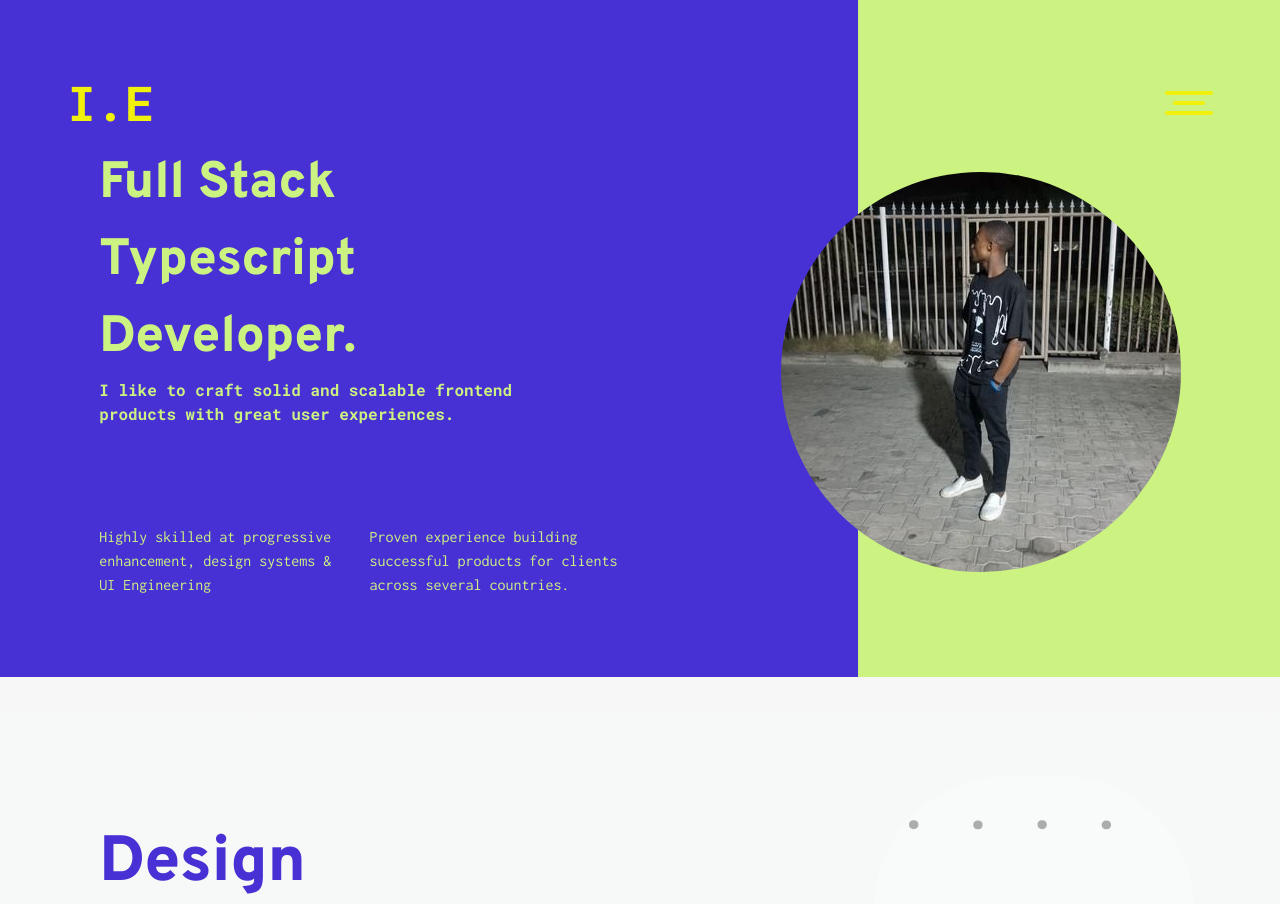
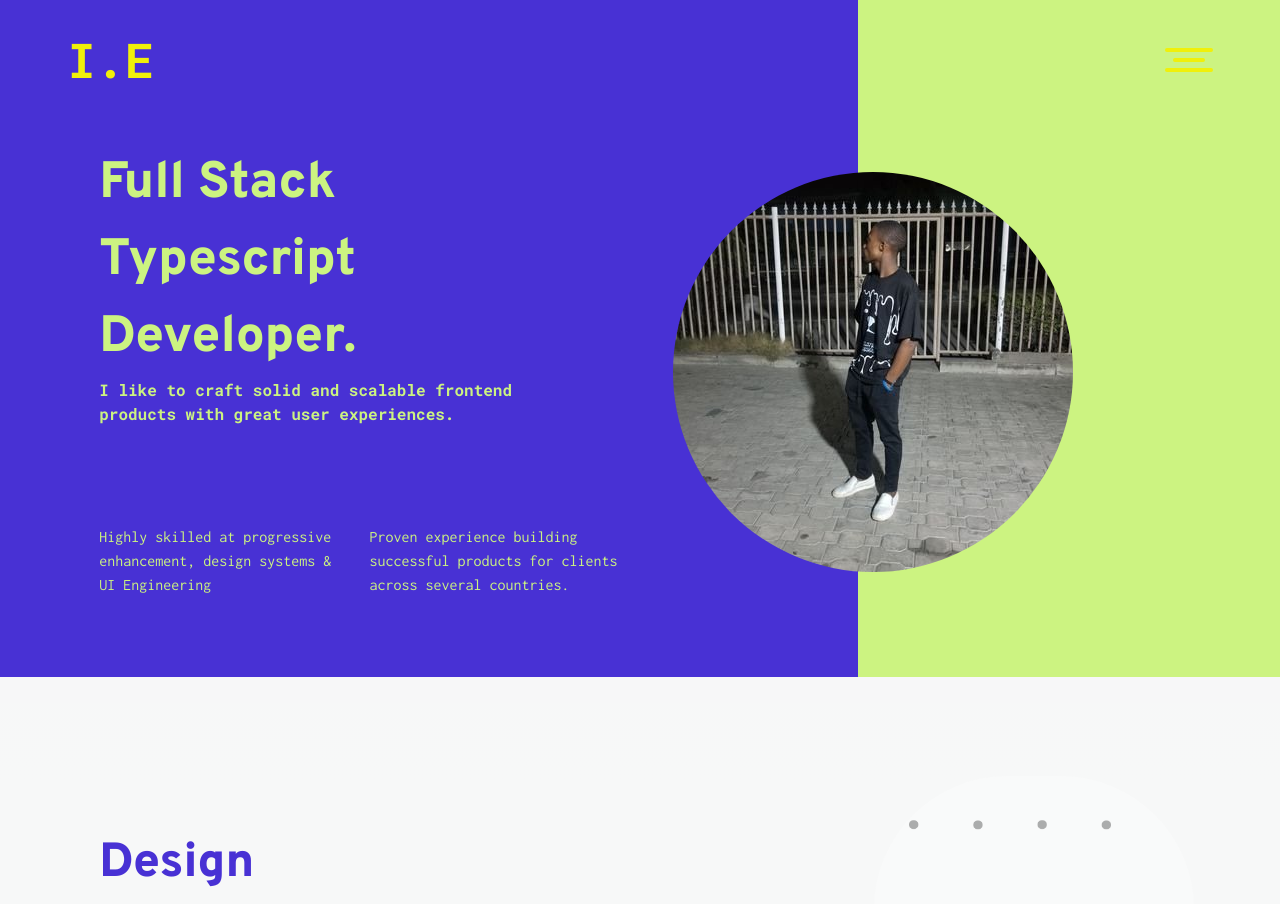
Before and after one commit to Ilesanmi-Erioluwa-Victor/portfolio, a Next.js app: page / in a window 1280 px wide. Shown: the top 904 px of the page. Built offline with nearby package versions, Linux system fonts and the light colour scheme.

Commit message:
modifying app

```diff
--- a/src/components/Bar.tsx
+++ b/src/components/Bar.tsx
@@ -25,7 +25,7 @@ const Bar = () => {
   );
 
   return (
-    <nav className='flex items-center justify-between fixed z-[100] w-[100%] p-[calc(4vw_+_1rem)] mx-auto'>
+    <nav className='flex items-center justify-between fixed z-[100] w-[100%] px-[calc(4vw_+_1rem)] py-6'>
       <Link href='/'>
         <motion.span
           className={`${roboto_mono.className} text-[3rem] font-bold`}
--- a/src/components/Contact.tsx
+++ b/src/components/Contact.tsx
@@ -4,7 +4,7 @@ const Contact = () => {
   return (
     <section className='px-3 pb-[2rem] pt-[5rem] bg-[#f8f8f8fb] md:py-[calc(4vh_+_2.5rem)] md:px-[calc(4vw_+_2rem)] lg:py-[calc(4vh_+_3rem)] lg:px-[calc(4vw_+_3rem)] text-[#4831d4]'>
       <article className='flex flex-col justify-center items-center'>
-        <h3 className='text-[2.5rem] md:text-[3rem] lg:text-[3.4rem] font-semibold leading-none'>
+        <h3 className='text-[2.5rem] md:text-[3rem] lg:text-[3.4rem] font-semibold leading-none text-center'>
           Send me a message!
         </h3>
         <p className='md:text-lg leading-none pt-4 text-black hidden md:block'>
--- a/src/components/Header.tsx
+++ b/src/components/Header.tsx
@@ -26,12 +26,12 @@ const Header = () => {
 
           <div className='pt-[calc(4vw_+_3rem)] flex gap-[2rem] flex-col md:flex-row md:items-center justify-between text-white lg:text-[#ccf381]'>
             {headerData.map((data) => (
-            <p key={data.id}>{data.para}</p>
-          ))}
+              <p key={data.id}>{data.para}</p>
+            ))}
           </div>
         </article>
 
-        <figure className='relative hidden lg:block'>
+        <figure className='absolute lg:right-[10%] hidden lg:block'>
           <Image
             src={Me}
             alt='My photo'
--- a/src/components/Navigation.tsx
+++ b/src/components/Navigation.tsx
@@ -21,7 +21,7 @@ const Navigation = ({ toggled }: any) => {
 
   return (
     <motion.ul
-      className={toggled ? 'absolute flex-col md:right-[-10px] right-[-15px_!important] top-[20px] md:top-[50px]' : ''}
+      className={toggled ? 'absolute flex-col md:right-[-10px] right-[-15px_!important] top-[20px] md:top-[30px]' : ''}
       animate={
         toggled
           ? 'howItShouldLookLikeAtTheEnd'
--- a/src/components/Roles.tsx
+++ b/src/components/Roles.tsx
@@ -14,7 +14,7 @@ const Roles = () => {
         >
           <div className='w-full lg:w-[41%]'>
             <h2
-              className={`${overpass.className} text-[3.5rem] lg:text-[4rem] font-semibold`}
+              className={`${overpass.className} text-[2rem] lg:text-[3rem] font-semibold`}
             >
               {data.title}
             </h2>
```
